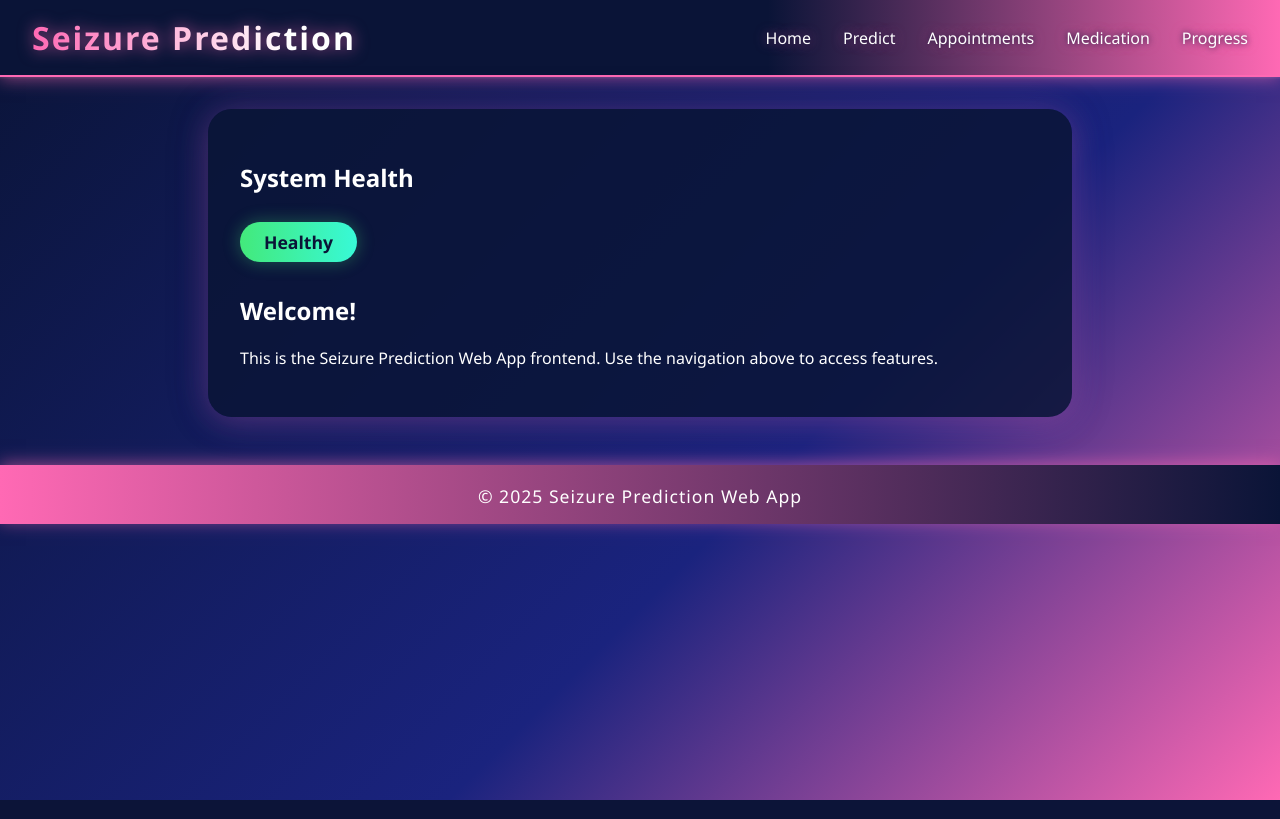
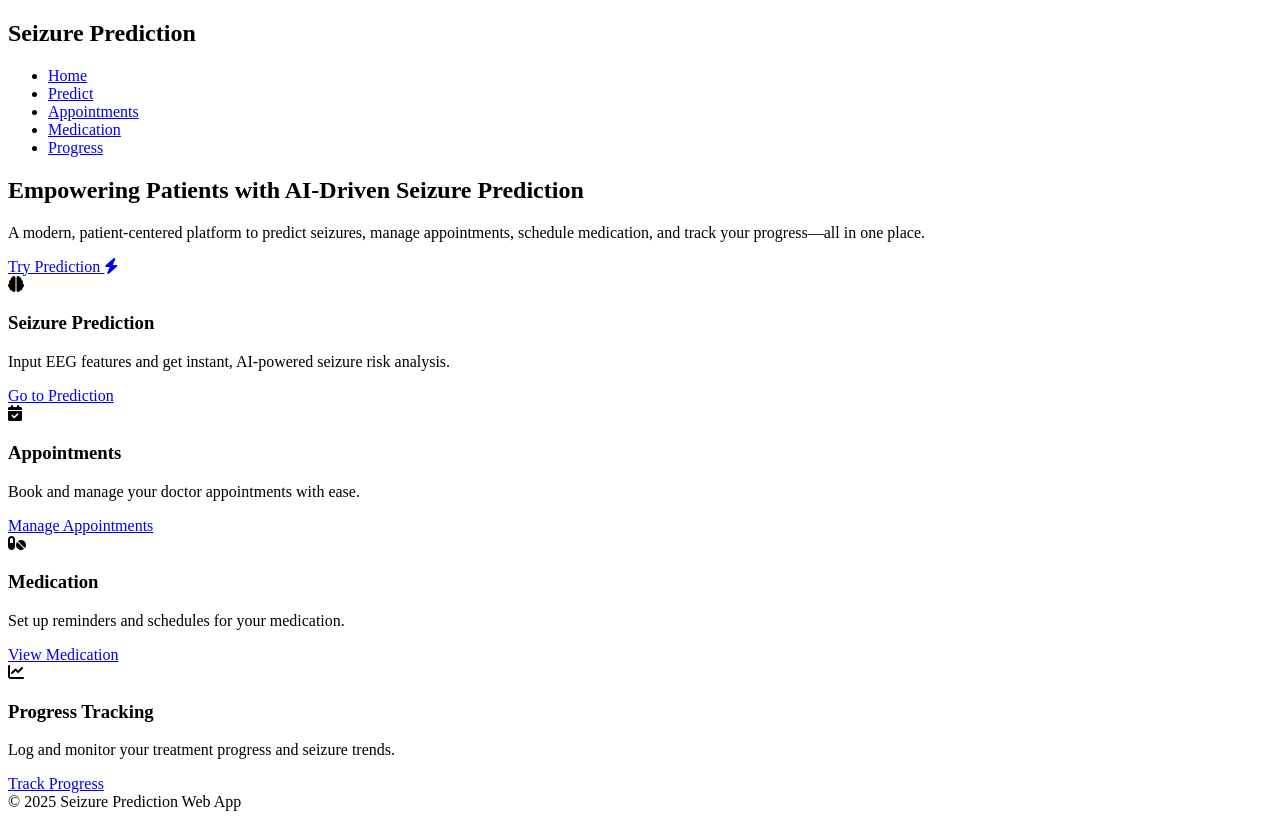
Before and after one commit to JrSyre/epilepsy-pre-seizzure, a Flask app: template frontend/templates/home.html in a window 1280 px wide. Run offline with Flask 3, Linux system fonts and the light colour scheme; the template is opened without the code that fills it, so the values that code supplies are empty.

Commit message:
Fix static CSS link in landing page to use Flask url_for for correct styling

```diff
--- a/frontend/templates/home.html
+++ b/frontend/templates/home.html
@@ -4,7 +4,8 @@
     <meta charset="UTF-8">
     <meta name="viewport" content="width=device-width, initial-scale=1.0">
     <title>Seizure Prediction Dashboard</title>
-    <link rel="stylesheet" href="/static/css/style.css">
+    <link rel="stylesheet" href="{{ url_for('frontend.static', filename='css/style.css') }}">
+    <link rel="stylesheet" href="https://cdnjs.cloudflare.com/ajax/libs/font-awesome/6.4.2/css/all.min.css">
 </head>
 <body class="gradient-bg">
     <nav class="navbar">
@@ -18,16 +19,39 @@
         </ul>
     </nav>
     <main>
-        <section class="health-status">
-            <h2>System Health</h2>
-            <div class="health-indicator healthy">Healthy</div>
+        <section class="hero">
+            <div class="hero-content">
+                <h2 class="hero-title">Empowering Patients with AI-Driven Seizure Prediction</h2>
+                <p class="hero-desc">A modern, patient-centered platform to predict seizures, manage appointments, schedule medication, and track your progress—all in one place.</p>
+                <a href="/predict" class="cta-btn">Try Prediction <i class="fas fa-bolt"></i></a>
+            </div>
         </section>
-        {% block content %}
-        <section>
-            <h2>Welcome!</h2>
-            <p>This is the Seizure Prediction Web App frontend. Use the navigation above to access features.</p>
+        <section class="features">
+            <div class="feature-card">
+                <i class="fas fa-brain"></i>
+                <h3>Seizure Prediction</h3>
+                <p>Input EEG features and get instant, AI-powered seizure risk analysis.</p>
+                <a href="/predict">Go to Prediction</a>
+            </div>
+            <div class="feature-card">
+                <i class="fas fa-calendar-check"></i>
+                <h3>Appointments</h3>
+                <p>Book and manage your doctor appointments with ease.</p>
+                <a href="/appointments">Manage Appointments</a>
+            </div>
+            <div class="feature-card">
+                <i class="fas fa-pills"></i>
+                <h3>Medication</h3>
+                <p>Set up reminders and schedules for your medication.</p>
+                <a href="/medication">View Medication</a>
+            </div>
+            <div class="feature-card">
+                <i class="fas fa-chart-line"></i>
+                <h3>Progress Tracking</h3>
+                <p>Log and monitor your treatment progress and seizure trends.</p>
+                <a href="/progress">Track Progress</a>
+            </div>
         </section>
-        {% endblock %}
     </main>
     <footer class="footer-gradient">
         <span>&copy; 2025 Seizure Prediction Web App</span>
```
